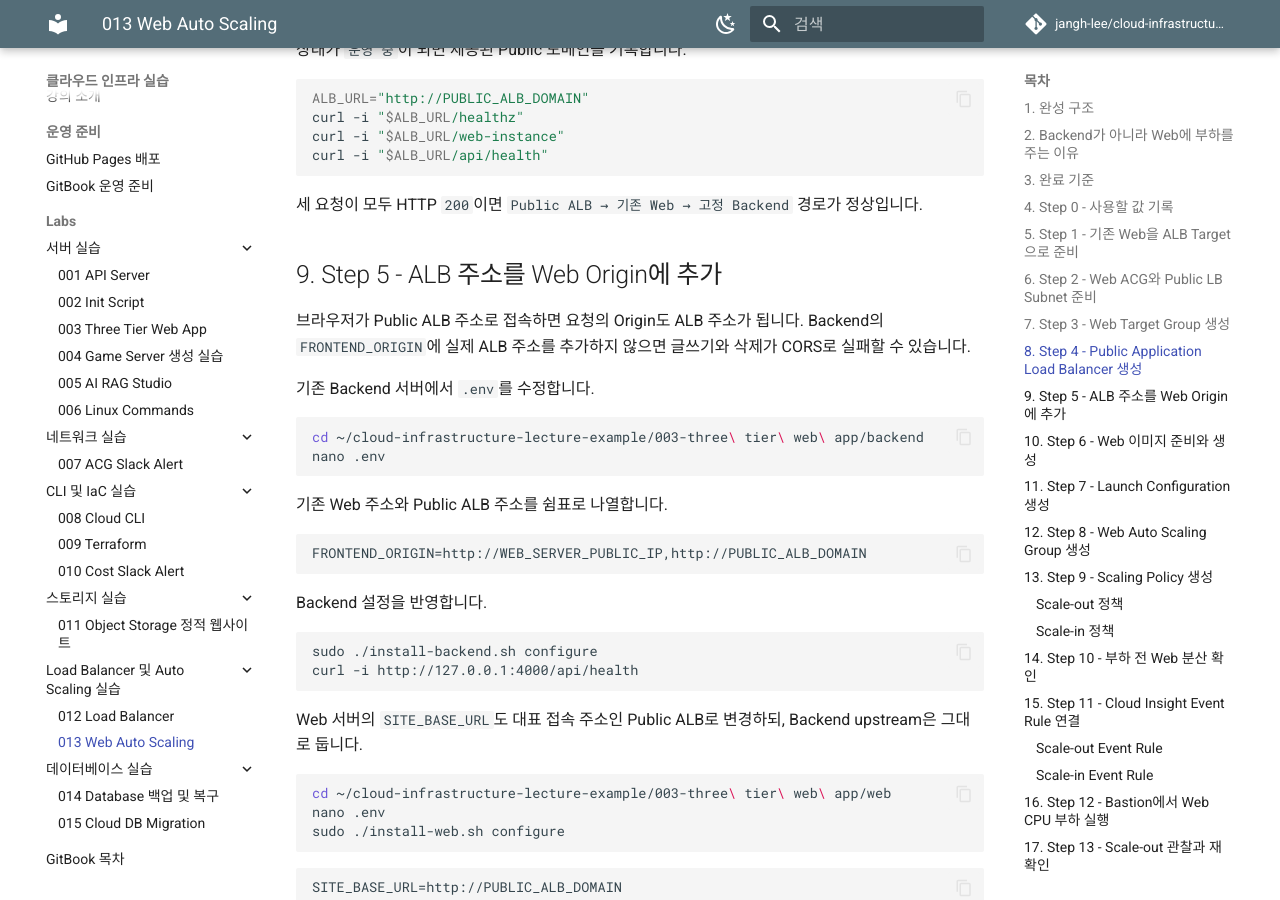
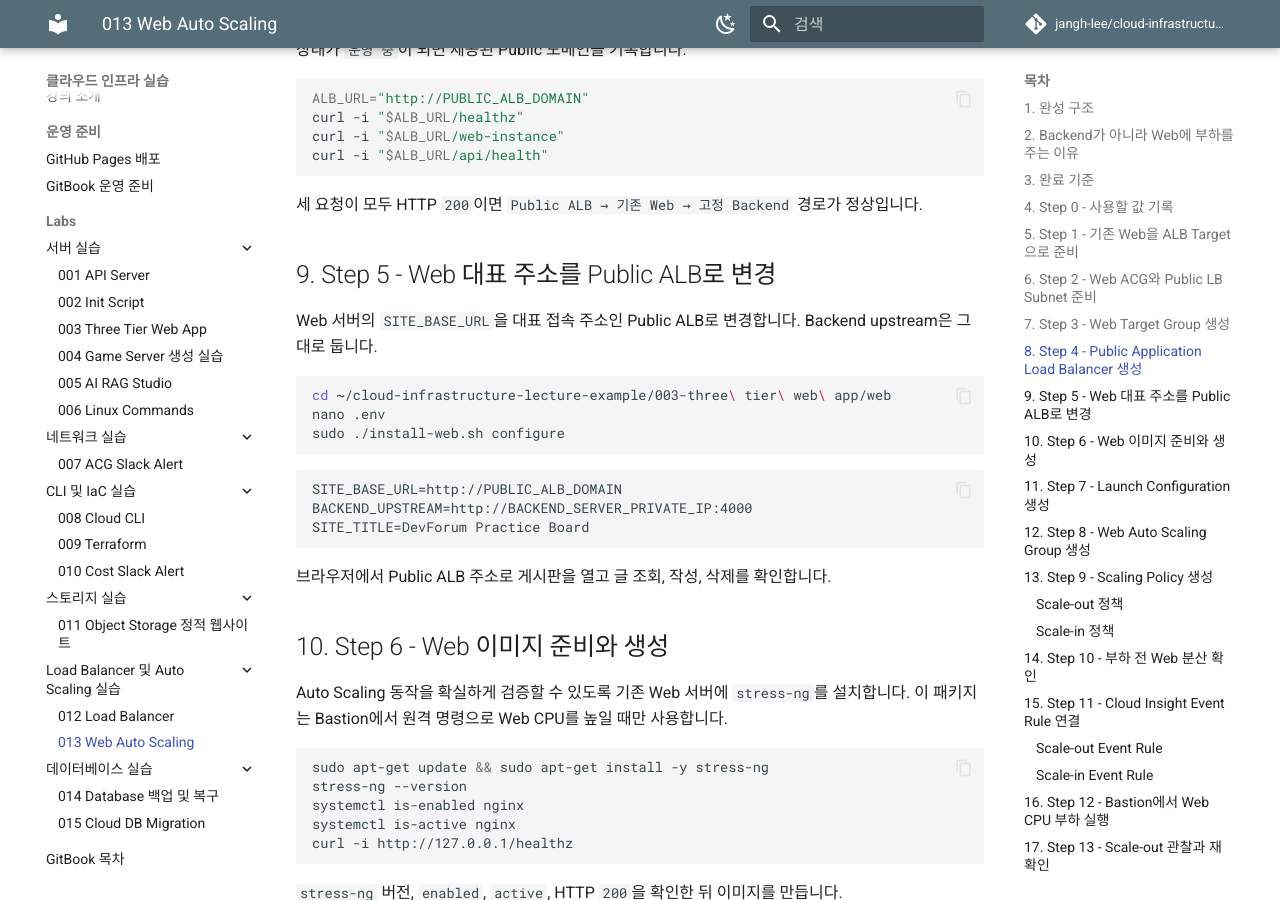
Before and after one commit to jangh-lee/cloud-infrastructure-lecture-example, an MkDocs documentation site: the page built from gitbook/labs/013-auto-scaling.md, in a window 1280 px wide and 900 px high, scrolled down 5792 px. Built offline with MkDocs 1.6.1 and Material for MkDocs 9.7.7, drawn with Linux system fonts in a browser that asks for light colours; comment, search, counter and statistics services are not loaded.

Commit message:
Remove frontend origin configuration

````diff
--- a/gitbook/labs/013-auto-scaling.md
+++ b/gitbook/labs/013-auto-scaling.md
@@ -202,31 +202,9 @@ curl -i "$ALB_URL/api/health"
 
 세 요청이 모두 HTTP `200`이면 `Public ALB → 기존 Web → 고정 Backend` 경로가 정상입니다.
 
-## 9. Step 5 - ALB 주소를 Web Origin에 추가
+## 9. Step 5 - Web 대표 주소를 Public ALB로 변경
 
-브라우저가 Public ALB 주소로 접속하면 요청의 Origin도 ALB 주소가 됩니다. Backend의 `FRONTEND_ORIGIN`에 실제 ALB 주소를 추가하지 않으면 글쓰기와 삭제가 CORS로 실패할 수 있습니다.
-
-기존 Backend 서버에서 `.env`를 수정합니다.
-
-```bash
-cd ~/cloud-infrastructure-lecture-example/003-three\ tier\ web\ app/backend
-nano .env
-```
-
-기존 Web 주소와 Public ALB 주소를 쉼표로 나열합니다.
-
-```env
-FRONTEND_ORIGIN=http://WEB_SERVER_PUBLIC_IP,http://PUBLIC_ALB_DOMAIN
-```
-
-Backend 설정을 반영합니다.
-
-```bash
-sudo ./install-backend.sh configure
-curl -i http://127.0.0.1:4000/api/health
-```
-
-Web 서버의 `SITE_BASE_URL`도 대표 접속 주소인 Public ALB로 변경하되, Backend upstream은 그대로 둡니다.
+Web 서버의 `SITE_BASE_URL`을 대표 접속 주소인 Public ALB로 변경합니다. Backend upstream은 그대로 둡니다.
 
 ```bash
 cd ~/cloud-infrastructure-lecture-example/003-three\ tier\ web\ app/web
````
Also changed, not shown: 003-three tier web app/README.md (+0 -15 lines), 013-auto scaling/README.md (+1 -1 lines), gitbook/labs/003-three-tier-web-app.md (+0 -9 lines), 5 other files.
